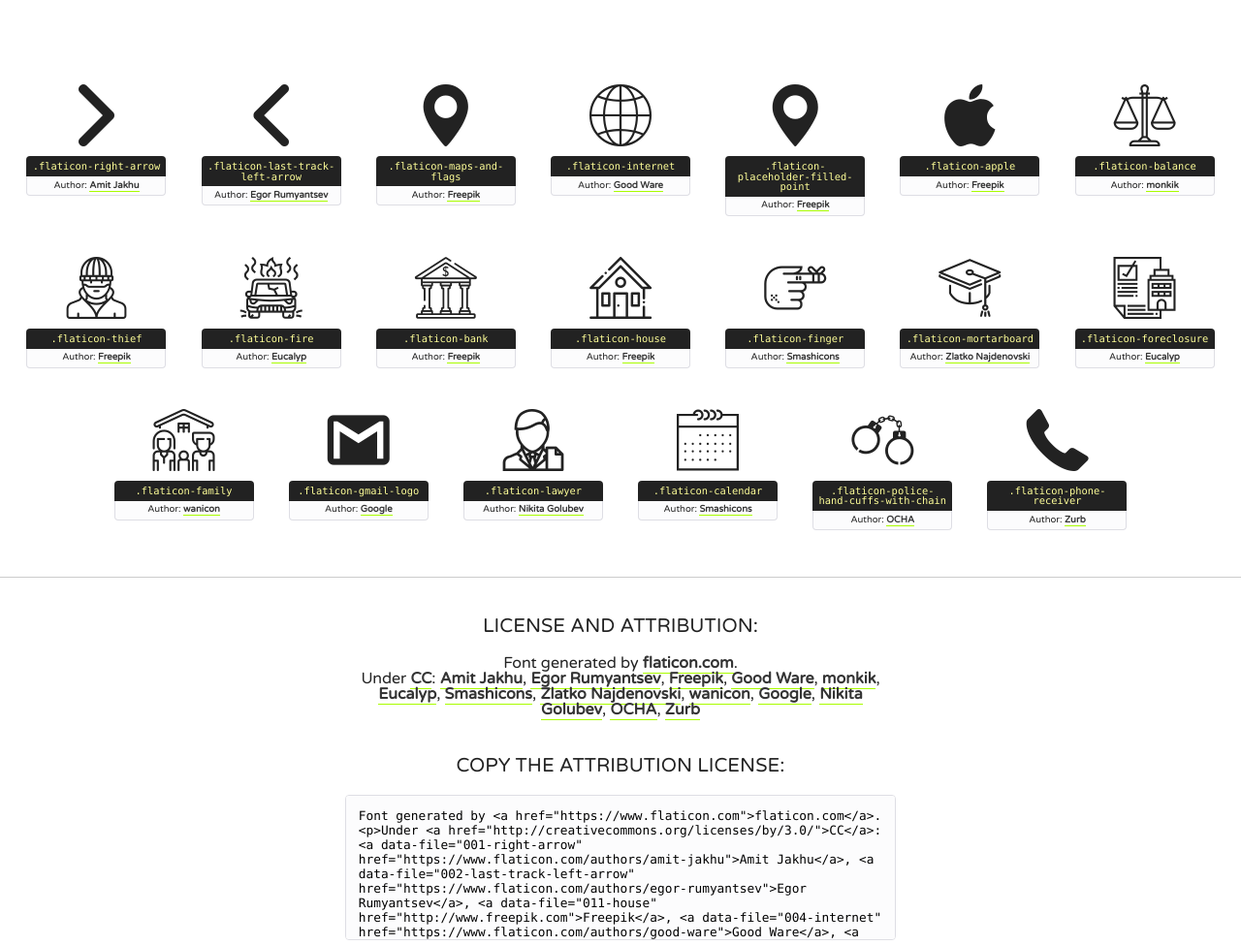
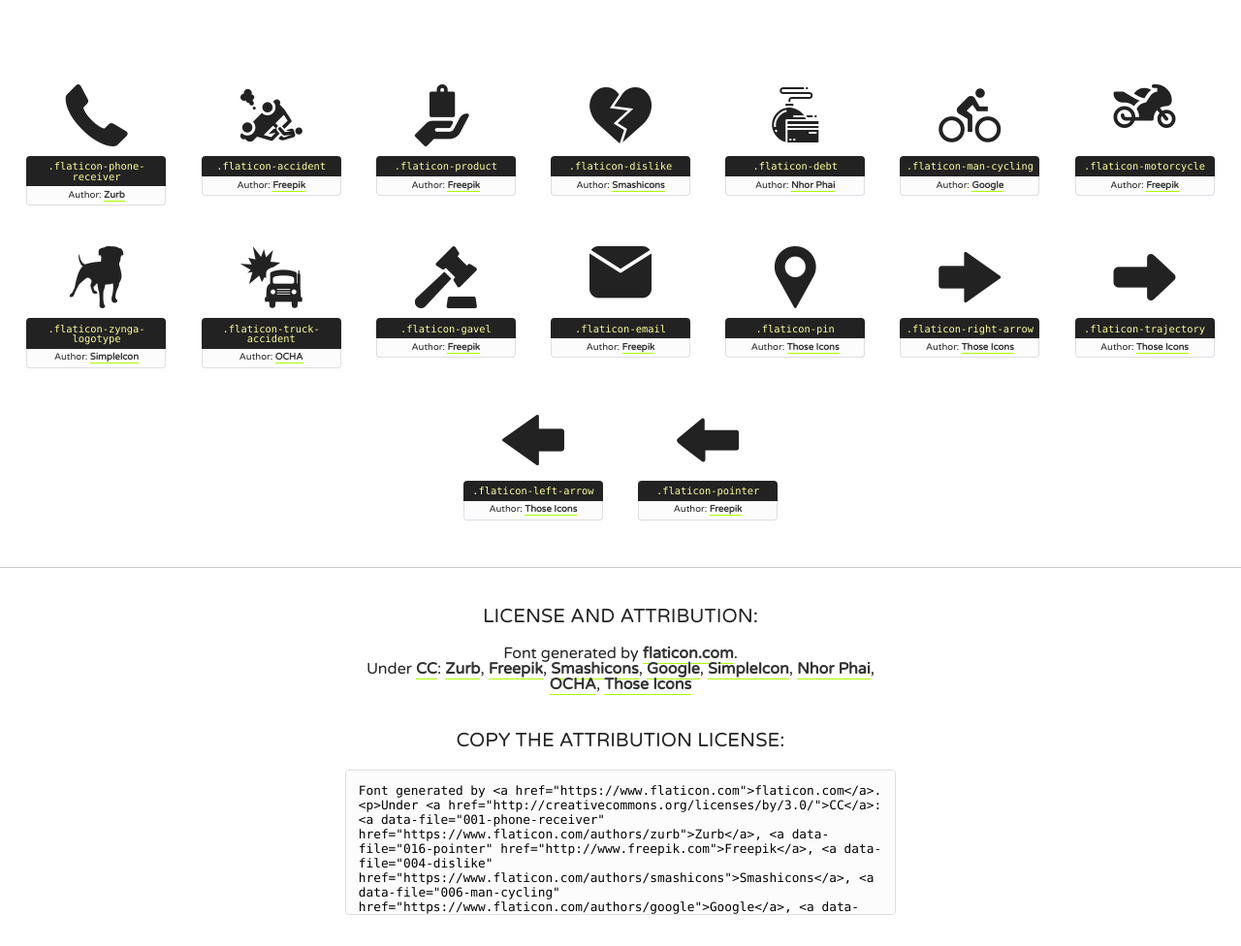
Before and after one commit to UsmanHaiderKhan/Law-Nine, a plain HTML site: page Law-Nine/assets/font/flaticon.html in a window 1280 px wide. Shown: the part 564-1540 px from the top of the page at 97% size. Drawn offline with Linux system fonts and the light colour scheme.

Commit message:
Update Added Flat icon

```diff
--- a/Law-Nine/assets/font/_flaticon.scss
+++ b/Law-Nine/assets/font/_flaticon.scss
@@ -1,6 +1,6 @@
     /*
     Flaticon icon font: Flaticon
-    Creation date: 29/05/2019 06:57
+    Creation date: 10/06/2019 06:23
     */
 
     @font-face {
@@ -37,44 +37,36 @@
   font-smoothing: antialiased;
     }
 
-    .flaticon-right-arrow:before { content: "\f100"; }
-.flaticon-last-track-left-arrow:before { content: "\f101"; }
-.flaticon-maps-and-flags:before { content: "\f102"; }
-.flaticon-internet:before { content: "\f103"; }
-.flaticon-placeholder-filled-point:before { content: "\f104"; }
-.flaticon-apple:before { content: "\f105"; }
-.flaticon-balance:before { content: "\f106"; }
-.flaticon-thief:before { content: "\f107"; }
-.flaticon-fire:before { content: "\f108"; }
-.flaticon-bank:before { content: "\f109"; }
-.flaticon-house:before { content: "\f10a"; }
-.flaticon-finger:before { content: "\f10b"; }
-.flaticon-mortarboard:before { content: "\f10c"; }
-.flaticon-foreclosure:before { content: "\f10d"; }
-.flaticon-family:before { content: "\f10e"; }
-.flaticon-gmail-logo:before { content: "\f10f"; }
-.flaticon-lawyer:before { content: "\f110"; }
-.flaticon-calendar:before { content: "\f111"; }
-.flaticon-police-hand-cuffs-with-chain:before { content: "\f112"; }
-.flaticon-phone-receiver:before { content: "\f113"; }
+    .flaticon-phone-receiver:before { content: "\f100"; }
+.flaticon-accident:before { content: "\f101"; }
+.flaticon-product:before { content: "\f102"; }
+.flaticon-dislike:before { content: "\f103"; }
+.flaticon-debt:before { content: "\f104"; }
+.flaticon-man-cycling:before { content: "\f105"; }
+.flaticon-motorcycle:before { content: "\f106"; }
+.flaticon-zynga-logotype:before { content: "\f107"; }
+.flaticon-truck-accident:before { content: "\f108"; }
+.flaticon-gavel:before { content: "\f109"; }
+.flaticon-email:before { content: "\f10a"; }
+.flaticon-pin:before { content: "\f10b"; }
+.flaticon-right-arrow:before { content: "\f10c"; }
+.flaticon-trajectory:before { content: "\f10d"; }
+.flaticon-left-arrow:before { content: "\f10e"; }
+.flaticon-pointer:before { content: "\f10f"; }
 
-    $font-Flaticon-right-arrow: "\f100";
-    $font-Flaticon-last-track-left-arrow: "\f101";
-    $font-Flaticon-maps-and-flags: "\f102";
-    $font-Flaticon-internet: "\f103";
-    $font-Flaticon-placeholder-filled-point: "\f104";
-    $font-Flaticon-apple: "\f105";
-    $font-Flaticon-balance: "\f106";
-    $font-Flaticon-thief: "\f107";
-    $font-Flaticon-fire: "\f108";
-    $font-Flaticon-bank: "\f109";
-    $font-Flaticon-house: "\f10a";
-    $font-Flaticon-finger: "\f10b";
-    $font-Flaticon-mortarboard: "\f10c";
-    $font-Flaticon-foreclosure: "\f10d";
-    $font-Flaticon-family: "\f10e";
-    $font-Flaticon-gmail-logo: "\f10f";
-    $font-Flaticon-lawyer: "\f110";
-    $font-Flaticon-calendar: "\f111";
-    $font-Flaticon-police-hand-cuffs-with-chain: "\f112";
-    $font-Flaticon-phone-receiver: "\f113";
+    $font-Flaticon-phone-receiver: "\f100";
+    $font-Flaticon-accident: "\f101";
+    $font-Flaticon-product: "\f102";
+    $font-Flaticon-dislike: "\f103";
+    $font-Flaticon-debt: "\f104";
+    $font-Flaticon-man-cycling: "\f105";
+    $font-Flaticon-motorcycle: "\f106";
+    $font-Flaticon-zynga-logotype: "\f107";
+    $font-Flaticon-truck-accident: "\f108";
+    $font-Flaticon-gavel: "\f109";
+    $font-Flaticon-email: "\f10a";
+    $font-Flaticon-pin: "\f10b";
+    $font-Flaticon-right-arrow: "\f10c";
+    $font-Flaticon-trajectory: "\f10d";
+    $font-Flaticon-left-arrow: "\f10e";
+    $font-Flaticon-pointer: "\f10f";
--- a/Law-Nine/assets/font/flaticon.css
+++ b/Law-Nine/assets/font/flaticon.css
@@ -1,6 +1,6 @@
 	/*
   	Flaticon icon font: Flaticon
-  	Creation date: 29/05/2019 06:57
+  	Creation date: 10/06/2019 06:23
   	*/
 
 @font-face {
@@ -30,23 +30,19 @@ font-style: normal;
 margin-left: 20px;
 }
 
-.flaticon-right-arrow:before { content: "\f100"; }
-.flaticon-last-track-left-arrow:before { content: "\f101"; }
-.flaticon-maps-and-flags:before { content: "\f102"; }
-.flaticon-internet:before { content: "\f103"; }
-.flaticon-placeholder-filled-point:before { content: "\f104"; }
-.flaticon-apple:before { content: "\f105"; }
-.flaticon-balance:before { content: "\f106"; }
-.flaticon-thief:before { content: "\f107"; }
-.flaticon-fire:before { content: "\f108"; }
-.flaticon-bank:before { content: "\f109"; }
-.flaticon-house:before { content: "\f10a"; }
-.flaticon-finger:before { content: "\f10b"; }
-.flaticon-mortarboard:before { content: "\f10c"; }
-.flaticon-foreclosure:before { content: "\f10d"; }
-.flaticon-family:before { content: "\f10e"; }
-.flaticon-gmail-logo:before { content: "\f10f"; }
-.flaticon-lawyer:before { content: "\f110"; }
-.flaticon-calendar:before { content: "\f111"; }
-.flaticon-police-hand-cuffs-with-chain:before { content: "\f112"; }
-.flaticon-phone-receiver:before { content: "\f113"; }
+.flaticon-phone-receiver:before { content: "\f100"; }
+.flaticon-accident:before { content: "\f101"; }
+.flaticon-product:before { content: "\f102"; }
+.flaticon-dislike:before { content: "\f103"; }
+.flaticon-debt:before { content: "\f104"; }
+.flaticon-man-cycling:before { content: "\f105"; }
+.flaticon-motorcycle:before { content: "\f106"; }
+.flaticon-zynga-logotype:before { content: "\f107"; }
+.flaticon-truck-accident:before { content: "\f108"; }
+.flaticon-gavel:before { content: "\f109"; }
+.flaticon-email:before { content: "\f10a"; }
+.flaticon-pin:before { content: "\f10b"; }
+.flaticon-right-arrow:before { content: "\f10c"; }
+.flaticon-trajectory:before { content: "\f10d"; }
+.flaticon-left-arrow:before { content: "\f10e"; }
+.flaticon-pointer:before { content: "\f10f"; }
--- a/Law-Nine/assets/font/flaticon.html
+++ b/Law-Nine/assets/font/flaticon.html
@@ -1,7 +1,7 @@
 <!DOCTYPE html>
 <!--
   Flaticon icon font: Flaticon
-  Creation date: 29/05/2019 06:57
+  Creation date: 10/06/2019 06:23
 -->
 <html>
 <!DOCTYPE html>
@@ -392,104 +392,84 @@
    <section id="glyphs">
 
 
+        <div class="glyph"><div class="glyph-icon flaticon-phone-receiver"></div>
+            <div class="class-name">.flaticon-phone-receiver</div>
+            <div class="author-name">Author: <a data-file="001-phone-receiver" href="https://www.flaticon.com/authors/zurb">Zurb</a> </div>
+        </div>
+
+        <div class="glyph"><div class="glyph-icon flaticon-accident"></div>
+            <div class="class-name">.flaticon-accident</div>
+            <div class="author-name">Author: <a data-file="002-accident" href="http://www.freepik.com">Freepik</a> </div>
+        </div>
+
+        <div class="glyph"><div class="glyph-icon flaticon-product"></div>
+            <div class="class-name">.flaticon-product</div>
+            <div class="author-name">Author: <a data-file="003-product" href="http://www.freepik.com">Freepik</a> </div>
+        </div>
+
+        <div class="glyph"><div class="glyph-icon flaticon-dislike"></div>
+            <div class="class-name">.flaticon-dislike</div>
+            <div class="author-name">Author: <a data-file="004-dislike" href="https://www.flaticon.com/authors/smashicons">Smashicons</a> </div>
+        </div>
+
+        <div class="glyph"><div class="glyph-icon flaticon-debt"></div>
+            <div class="class-name">.flaticon-debt</div>
+            <div class="author-name">Author: <a data-file="005-debt" href="https://www.flaticon.com/authors/nhor-phai">Nhor Phai</a> </div>
+        </div>
+
+        <div class="glyph"><div class="glyph-icon flaticon-man-cycling"></div>
+            <div class="class-name">.flaticon-man-cycling</div>
+            <div class="author-name">Author: <a data-file="006-man-cycling" href="https://www.flaticon.com/authors/google">Google</a> </div>
+        </div>
+
+        <div class="glyph"><div class="glyph-icon flaticon-motorcycle"></div>
+            <div class="class-name">.flaticon-motorcycle</div>
+            <div class="author-name">Author: <a data-file="007-motorcycle" href="http://www.freepik.com">Freepik</a> </div>
+        </div>
+
+        <div class="glyph"><div class="glyph-icon flaticon-zynga-logotype"></div>
+            <div class="class-name">.flaticon-zynga-logotype</div>
+            <div class="author-name">Author: <a data-file="008-zynga-logotype" href="https://www.flaticon.com/authors/simpleicon">SimpleIcon</a> </div>
+        </div>
+
+        <div class="glyph"><div class="glyph-icon flaticon-truck-accident"></div>
+            <div class="class-name">.flaticon-truck-accident</div>
+            <div class="author-name">Author: <a data-file="009-truck-accident" href="https://www.flaticon.com/authors/ocha">OCHA</a> </div>
+        </div>
+
+        <div class="glyph"><div class="glyph-icon flaticon-gavel"></div>
+            <div class="class-name">.flaticon-gavel</div>
+            <div class="author-name">Author: <a data-file="010-gavel" href="http://www.freepik.com">Freepik</a> </div>
+        </div>
+
+        <div class="glyph"><div class="glyph-icon flaticon-email"></div>
+            <div class="class-name">.flaticon-email</div>
+            <div class="author-name">Author: <a data-file="011-email" href="http://www.freepik.com">Freepik</a> </div>
+        </div>
+
+        <div class="glyph"><div class="glyph-icon flaticon-pin"></div>
+            <div class="class-name">.flaticon-pin</div>
+            <div class="author-name">Author: <a data-file="012-pin" href="https://www.flaticon.com/authors/those-icons">Those Icons</a> </div>
+        </div>
+
         <div class="glyph"><div class="glyph-icon flaticon-right-arrow"></div>
             <div class="class-name">.flaticon-right-arrow</div>
-            <div class="author-name">Author: <a data-file="001-right-arrow" href="https://www.flaticon.com/authors/amit-jakhu">Amit Jakhu</a> </div>
+            <div class="author-name">Author: <a data-file="013-right-arrow" href="https://www.flaticon.com/authors/those-icons">Those Icons</a> </div>
         </div>
 
-        <div class="glyph"><div class="glyph-icon flaticon-last-track-left-arrow"></div>
-            <div class="class-name">.flaticon-last-track-left-arrow</div>
-            <div class="author-name">Author: <a data-file="002-last-track-left-arrow" href="https://www.flaticon.com/authors/egor-rumyantsev">Egor Rumyantsev</a> </div>
+        <div class="glyph"><div class="glyph-icon flaticon-trajectory"></div>
+            <div class="class-name">.flaticon-trajectory</div>
+            <div class="author-name">Author: <a data-file="014-trajectory" href="https://www.flaticon.com/authors/those-icons">Those Icons</a> </div>
         </div>
 
-        <div class="glyph"><div class="glyph-icon flaticon-maps-and-flags"></div>
-            <div class="class-name">.flaticon-maps-and-flags</div>
-            <div class="author-name">Author: <a data-file="003-maps-and-flags" href="http://www.freepik.com">Freepik</a> </div>
+        <div class="glyph"><div class="glyph-icon flaticon-left-arrow"></div>
+            <div class="class-name">.flaticon-left-arrow</div>
+            <div class="author-name">Author: <a data-file="015-left-arrow" href="https://www.flaticon.com/authors/those-icons">Those Icons</a> </div>
         </div>
 
-        <div class="glyph"><div class="glyph-icon flaticon-internet"></div>
-            <div class="class-name">.flaticon-internet</div>
-            <div class="author-name">Author: <a data-file="004-internet" href="https://www.flaticon.com/authors/good-ware">Good Ware</a> </div>
-        </div>
-
-        <div class="glyph"><div class="glyph-icon flaticon-placeholder-filled-point"></div>
-            <div class="class-name">.flaticon-placeholder-filled-point</div>
-            <div class="author-name">Author: <a data-file="005-placeholder-filled-point" href="http://www.freepik.com">Freepik</a> </div>
-        </div>
-
-        <div class="glyph"><div class="glyph-icon flaticon-apple"></div>
-            <div class="class-name">.flaticon-apple</div>
-            <div class="author-name">Author: <a data-file="006-apple" href="http://www.freepik.com">Freepik</a> </div>
-        </div>
-
-        <div class="glyph"><div class="glyph-icon flaticon-balance"></div>
-            <div class="class-name">.flaticon-balance</div>
-            <div class="author-name">Author: <a data-file="007-balance" href="https://www.flaticon.com/authors/monkik">monkik</a> </div>
-        </div>
-
-        <div class="glyph"><div class="glyph-icon flaticon-thief"></div>
-            <div class="class-name">.flaticon-thief</div>
-            <div class="author-name">Author: <a data-file="008-thief" href="http://www.freepik.com">Freepik</a> </div>
-        </div>
-
-        <div class="glyph"><div class="glyph-icon flaticon-fire"></div>
-            <div class="class-name">.flaticon-fire</div>
-            <div class="author-name">Author: <a data-file="009-fire" href="https://www.flaticon.com/authors/eucalyp">Eucalyp</a> </div>
-        </div>
-
-        <div class="glyph"><div class="glyph-icon flaticon-bank"></div>
-            <div class="class-name">.flaticon-bank</div>
-            <div class="author-name">Author: <a data-file="010-bank" href="http://www.freepik.com">Freepik</a> </div>
-        </div>
-
-        <div class="glyph"><div class="glyph-icon flaticon-house"></div>
-            <div class="class-name">.flaticon-house</div>
-            <div class="author-name">Author: <a data-file="011-house" href="http://www.freepik.com">Freepik</a> </div>
-        </div>
-
-        <div class="glyph"><div class="glyph-icon flaticon-finger"></div>
-            <div class="class-name">.flaticon-finger</div>
-            <div class="author-name">Author: <a data-file="012-finger" href="https://www.flaticon.com/authors/smashicons">Smashicons</a> </div>
-        </div>
-
-        <div class="glyph"><div class="glyph-icon flaticon-mortarboard"></div>
-            <div class="class-name">.flaticon-mortarboard</div>
-            <div class="author-name">Author: <a data-file="013-mortarboard" href="https://www.flaticon.com/authors/zlatko-najdenovski">Zlatko Najdenovski</a> </div>
-        </div>
-
-        <div class="glyph"><div class="glyph-icon flaticon-foreclosure"></div>
-            <div class="class-name">.flaticon-foreclosure</div>
-            <div class="author-name">Author: <a data-file="014-foreclosure" href="https://www.flaticon.com/authors/eucalyp">Eucalyp</a> </div>
-        </div>
-
-        <div class="glyph"><div class="glyph-icon flaticon-family"></div>
-            <div class="class-name">.flaticon-family</div>
-            <div class="author-name">Author: <a data-file="015-family" href="https://www.flaticon.com/authors/wanicon">wanicon</a> </div>
-        </div>
-
-        <div class="glyph"><div class="glyph-icon flaticon-gmail-logo"></div>
-            <div class="class-name">.flaticon-gmail-logo</div>
-            <div class="author-name">Author: <a data-file="016-gmail-logo" href="https://www.flaticon.com/authors/google">Google</a> </div>
-        </div>
-
-        <div class="glyph"><div class="glyph-icon flaticon-lawyer"></div>
-            <div class="class-name">.flaticon-lawyer</div>
-            <div class="author-name">Author: <a data-file="017-lawyer" href="https://www.flaticon.com/authors/nikita-golubev">Nikita Golubev</a> </div>
-        </div>
-
-        <div class="glyph"><div class="glyph-icon flaticon-calendar"></div>
-            <div class="class-name">.flaticon-calendar</div>
-            <div class="author-name">Author: <a data-file="018-calendar" href="https://www.flaticon.com/authors/smashicons">Smashicons</a> </div>
-        </div>
-
-        <div class="glyph"><div class="glyph-icon flaticon-police-hand-cuffs-with-chain"></div>
-            <div class="class-name">.flaticon-police-hand-cuffs-with-chain</div>
-            <div class="author-name">Author: <a data-file="019-police-hand-cuffs-with-chain" href="https://www.flaticon.com/authors/ocha">OCHA</a> </div>
-        </div>
-
-        <div class="glyph"><div class="glyph-icon flaticon-phone-receiver"></div>
-            <div class="class-name">.flaticon-phone-receiver</div>
-            <div class="author-name">Author: <a data-file="020-phone-receiver" href="https://www.flaticon.com/authors/zurb">Zurb</a> </div>
+        <div class="glyph"><div class="glyph-icon flaticon-pointer"></div>
+            <div class="class-name">.flaticon-pointer</div>
+            <div class="author-name">Author: <a data-file="016-pointer" href="http://www.freepik.com">Freepik</a> </div>
         </div>
 
 
@@ -499,11 +479,11 @@
 
     <section class="attribution wrapper"   style="text-align:center;">
 
-      <div class="title">License and attribution:</div><div class="attrDiv">Font generated by <a href="https://www.flaticon.com">flaticon.com</a>. <div><p>Under <a href="http://creativecommons.org/licenses/by/3.0/">CC</a>: <a data-file="001-right-arrow" href="https://www.flaticon.com/authors/amit-jakhu">Amit Jakhu</a>, <a data-file="002-last-track-left-arrow" href="https://www.flaticon.com/authors/egor-rumyantsev">Egor Rumyantsev</a>, <a data-file="011-house" href="http://www.freepik.com">Freepik</a>, <a data-file="004-internet" href="https://www.flaticon.com/authors/good-ware">Good Ware</a>, <a data-file="007-balance" href="https://www.flaticon.com/authors/monkik">monkik</a>, <a data-file="014-foreclosure" href="https://www.flaticon.com/authors/eucalyp">Eucalyp</a>, <a data-file="018-calendar" href="https://www.flaticon.com/authors/smashicons">Smashicons</a>, <a data-file="013-mortarboard" href="https://www.flaticon.com/authors/zlatko-najdenovski">Zlatko Najdenovski</a>, <a data-file="015-family" href="https://www.flaticon.com/authors/wanicon">wanicon</a>, <a data-file="016-gmail-logo" href="https://www.flaticon.com/authors/google">Google</a>, <a data-file="017-lawyer" href="https://www.flaticon.com/authors/nikita-golubev">Nikita Golubev</a>, <a data-file="019-police-hand-cuffs-with-chain" href="https://www.flaticon.com/authors/ocha">OCHA</a>, <a data-file="020-phone-receiver" href="https://www.flaticon.com/authors/zurb">Zurb</a></p>  </div>
+      <div class="title">License and attribution:</div><div class="attrDiv">Font generated by <a href="https://www.flaticon.com">flaticon.com</a>. <div><p>Under <a href="http://creativecommons.org/licenses/by/3.0/">CC</a>: <a data-file="001-phone-receiver" href="https://www.flaticon.com/authors/zurb">Zurb</a>, <a data-file="016-pointer" href="http://www.freepik.com">Freepik</a>, <a data-file="004-dislike" href="https://www.flaticon.com/authors/smashicons">Smashicons</a>, <a data-file="006-man-cycling" href="https://www.flaticon.com/authors/google">Google</a>, <a data-file="008-zynga-logotype" href="https://www.flaticon.com/authors/simpleicon">SimpleIcon</a>, <a data-file="005-debt" href="https://www.flaticon.com/authors/nhor-phai">Nhor Phai</a>, <a data-file="009-truck-accident" href="https://www.flaticon.com/authors/ocha">OCHA</a>, <a data-file="015-left-arrow" href="https://www.flaticon.com/authors/those-icons">Those Icons</a></p>  </div>
       </div>
       <div class="title">Copy the Attribution License:</div>
 
-    <textarea onclick="this.focus();this.select();">Font generated by &lt;a href=&quot;https://www.flaticon.com&quot;&gt;flaticon.com&lt;/a&gt;. <p>Under <a href="http://creativecommons.org/licenses/by/3.0/">CC</a>: <a data-file="001-right-arrow" href="https://www.flaticon.com/authors/amit-jakhu">Amit Jakhu</a>, <a data-file="002-last-track-left-arrow" href="https://www.flaticon.com/authors/egor-rumyantsev">Egor Rumyantsev</a>, <a data-file="011-house" href="http://www.freepik.com">Freepik</a>, <a data-file="004-internet" href="https://www.flaticon.com/authors/good-ware">Good Ware</a>, <a data-file="007-balance" href="https://www.flaticon.com/authors/monkik">monkik</a>, <a data-file="014-foreclosure" href="https://www.flaticon.com/authors/eucalyp">Eucalyp</a>, <a data-file="018-calendar" href="https://www.flaticon.com/authors/smashicons">Smashicons</a>, <a data-file="013-mortarboard" href="https://www.flaticon.com/authors/zlatko-najdenovski">Zlatko Najdenovski</a>, <a data-file="015-family" href="https://www.flaticon.com/authors/wanicon">wanicon</a>, <a data-file="016-gmail-logo" href="https://www.flaticon.com/authors/google">Google</a>, <a data-file="017-lawyer" href="https://www.flaticon.com/authors/nikita-golubev">Nikita Golubev</a>, <a data-file="019-police-hand-cuffs-with-chain" href="https://www.flaticon.com/authors/ocha">OCHA</a>, <a data-file="020-phone-receiver" href="https://www.flaticon.com/authors/zurb">Zurb</a></p>
+    <textarea onclick="this.focus();this.select();">Font generated by &lt;a href=&quot;https://www.flaticon.com&quot;&gt;flaticon.com&lt;/a&gt;. <p>Under <a href="http://creativecommons.org/licenses/by/3.0/">CC</a>: <a data-file="001-phone-receiver" href="https://www.flaticon.com/authors/zurb">Zurb</a>, <a data-file="016-pointer" href="http://www.freepik.com">Freepik</a>, <a data-file="004-dislike" href="https://www.flaticon.com/authors/smashicons">Smashicons</a>, <a data-file="006-man-cycling" href="https://www.flaticon.com/authors/google">Google</a>, <a data-file="008-zynga-logotype" href="https://www.flaticon.com/authors/simpleicon">SimpleIcon</a>, <a data-file="005-debt" href="https://www.flaticon.com/authors/nhor-phai">Nhor Phai</a>, <a data-file="009-truck-accident" href="https://www.flaticon.com/authors/ocha">OCHA</a>, <a data-file="015-left-arrow" href="https://www.flaticon.com/authors/those-icons">Those Icons</a></p>
      </textarea>
 
     </section>
@@ -514,29 +494,29 @@
 
             <div class="image">
                 <p>
-                    <i class="glyph-icon flaticon-right-arrow"></i>
-                    <span>&lt;i class=&quot;flaticon-right-arrow&quot;&gt;&lt;/i&gt;</span>
+                    <i class="glyph-icon flaticon-phone-receiver"></i>
+                    <span>&lt;i class=&quot;flaticon-phone-receiver&quot;&gt;&lt;/i&gt;</span>
                 </p>
             </div>
 
             <div class="image">
                 <p>
-                    <i class="glyph-icon flaticon-last-track-left-arrow"></i>
-                    <span>&lt;i class=&quot;flaticon-last-track-left-arrow&quot;&gt;&lt;/i&gt;</span>
+                    <i class="glyph-icon flaticon-accident"></i>
+                    <span>&lt;i class=&quot;flaticon-accident&quot;&gt;&lt;/i&gt;</span>
                 </p>
             </div>
 
             <div class="image">
                 <p>
-                    <i class="glyph-icon flaticon-maps-and-flags"></i>
-                    <span>&lt;i class=&quot;flaticon-maps-and-flags&quot;&gt;&lt;/i&gt;</span>
+                    <i class="glyph-icon flaticon-product"></i>
+                    <span>&lt;i class=&quot;flaticon-product&quot;&gt;&lt;/i&gt;</span>
                 </p>
             </div>
 
             <div class="image">
                 <p>
-                    <i class="glyph-icon flaticon-internet"></i>
-                    <span>&lt;i class=&quot;flaticon-internet&quot;&gt;&lt;/i&gt;</span>
+                    <i class="glyph-icon flaticon-dislike"></i>
+                    <span>&lt;i class=&quot;flaticon-dislike&quot;&gt;&lt;/i&gt;</span>
                 </p>
             </div>
 
```
Also changed, not shown: Law-Nine/assets/font/Flaticon.ttf, Law-Nine/assets/font/Flaticon.woff, Law-Nine/assets/font/Flaticon.woff2, 2 other files.
